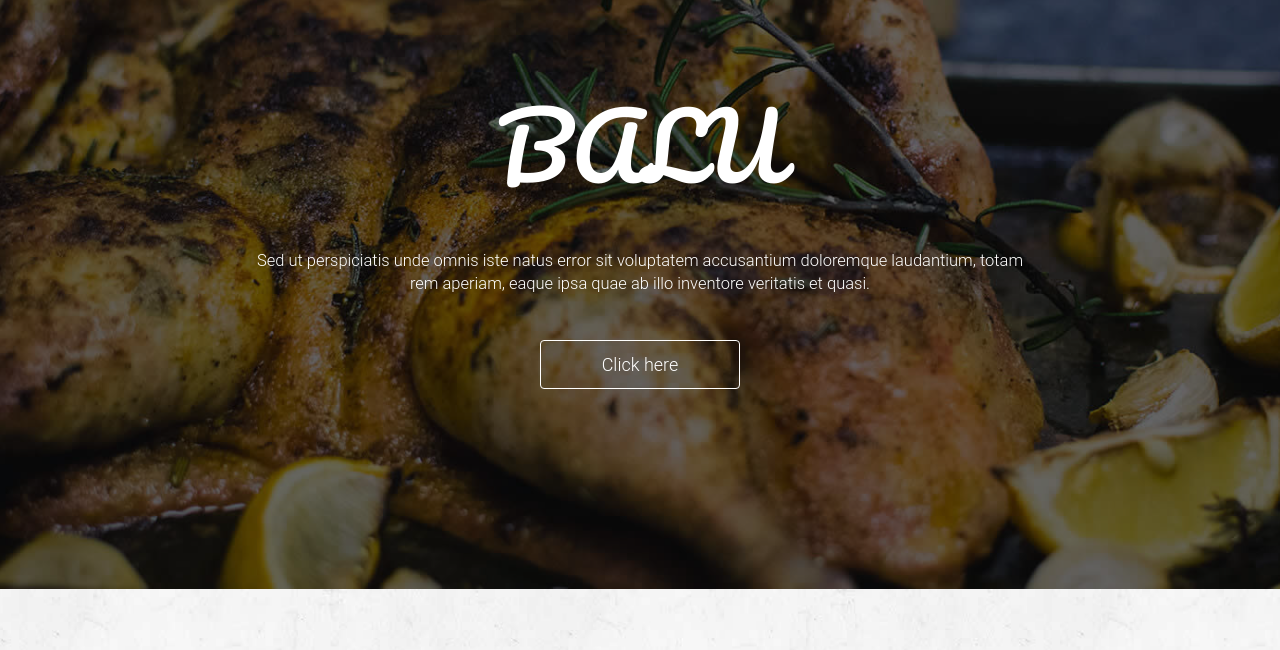
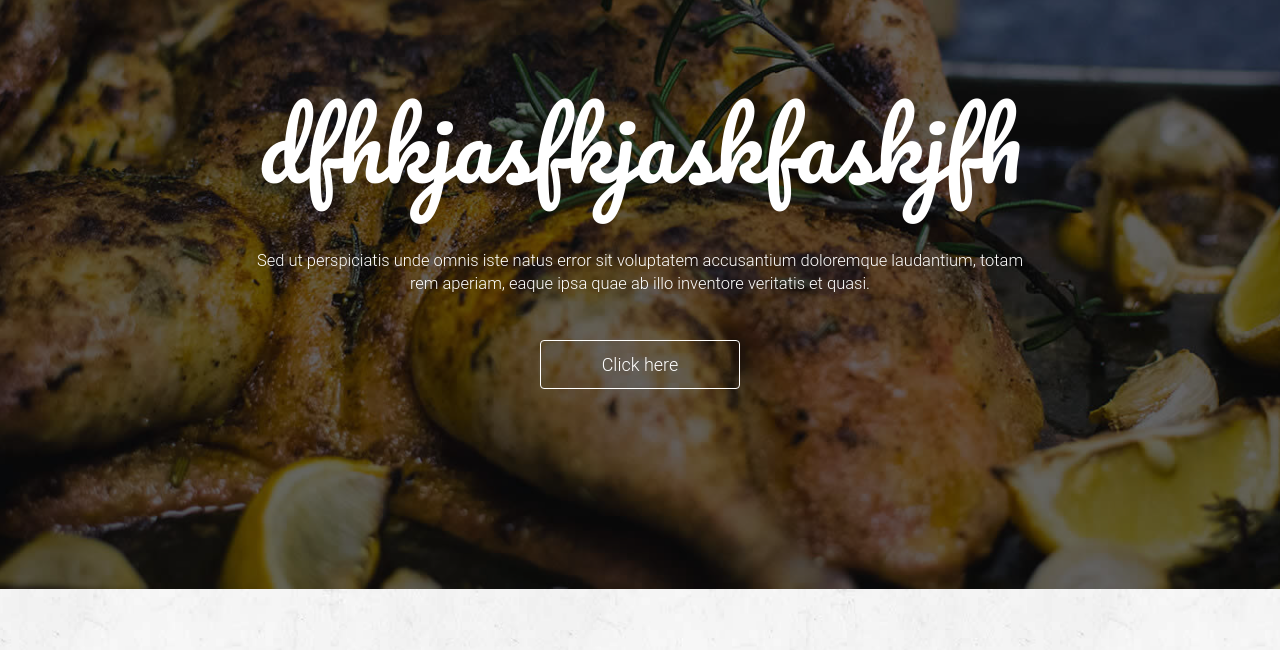
Before and after one commit to balu3m/food, a plain HTML site: page index.html in a window 1280 px wide. Shown: the part 150-800 px from the top of the page. Drawn offline with Linux system fonts and the light colour scheme.

Commit message:
a1 to balu

```diff
--- a/index.html
+++ b/index.html
@@ -107,7 +107,7 @@
                         <div class="main_slider text-center">
                             <div class="col-md-12">
                                 <div class="main_slider_content wow zoomIn" data-wow-duration="1s">
-                                    <h1>BALU </h1>
+                                    <h1>dfhkjasfkjaskfaskjfh  </h1>
                                     <p>Sed ut perspiciatis unde omnis iste natus error sit voluptatem accusantium doloremque laudantium, totam rem aperiam, eaque ipsa quae ab illo inventore veritatis et quasi. </p>
                                     <button href="" class="btn-lg">Click here</button>
                                 </div>
```
